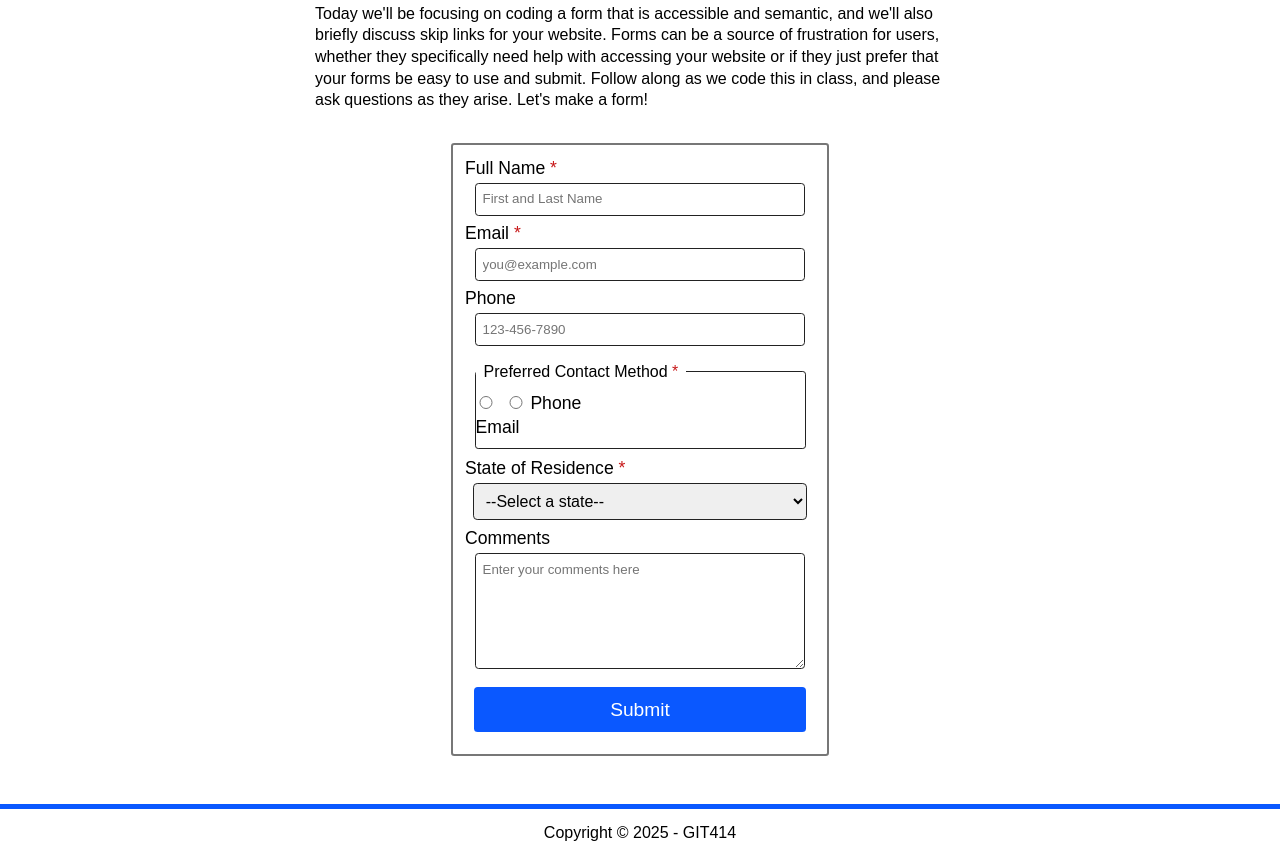
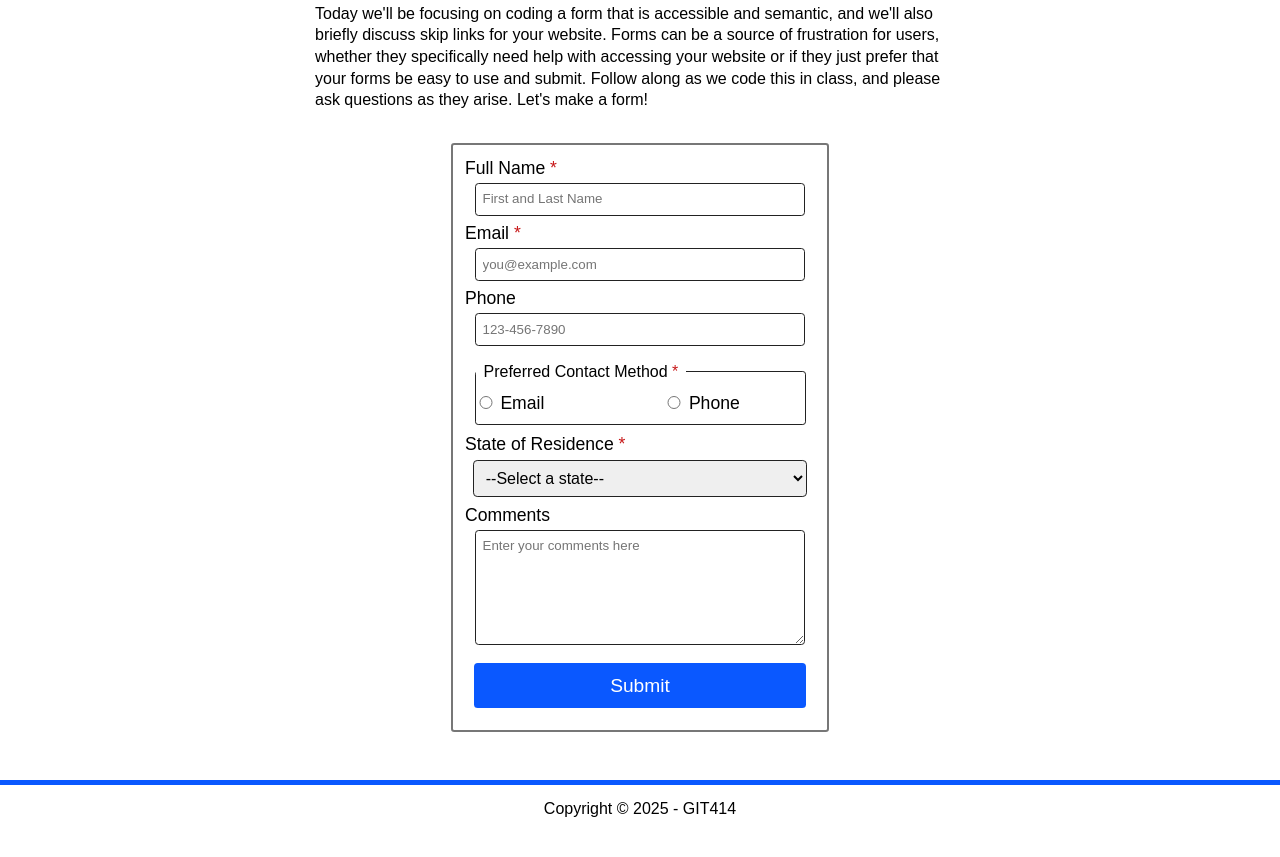
Before and after one commit to amontega/AccesibleForms, a plain HTML site: page index.html in a window 1280 px wide. Shown: the part 552-1409 px from the top of the page. After the commit the page ends 1385 px from the top, so only its background shows below. Drawn offline with Linux system fonts and the light colour scheme.

Commit message:
fized fieldset

```diff
--- a/index.html
+++ b/index.html
@@ -40,7 +40,7 @@
     <label for="phone">Phone</label>
     <input type="tel" id="phone" name="phone" placeholder="123-456-7890">
 
-    <fieldset>
+    <fieldset style="display: flex; gap: 3em; align-items: center;">
         <legend>Preferred Contact Method <span class="required">*</span></legend>
         <label for="contactEmail">
             <input type="radio" id="contactEmail" name="contactMethod" value="email" required>
@@ -51,6 +51,7 @@
             Phone
         </label>
     </fieldset>
+
 
     <label for="state">State of Residence <span class="required">*</span></label>
     <select id="state" name="state" required>
```
